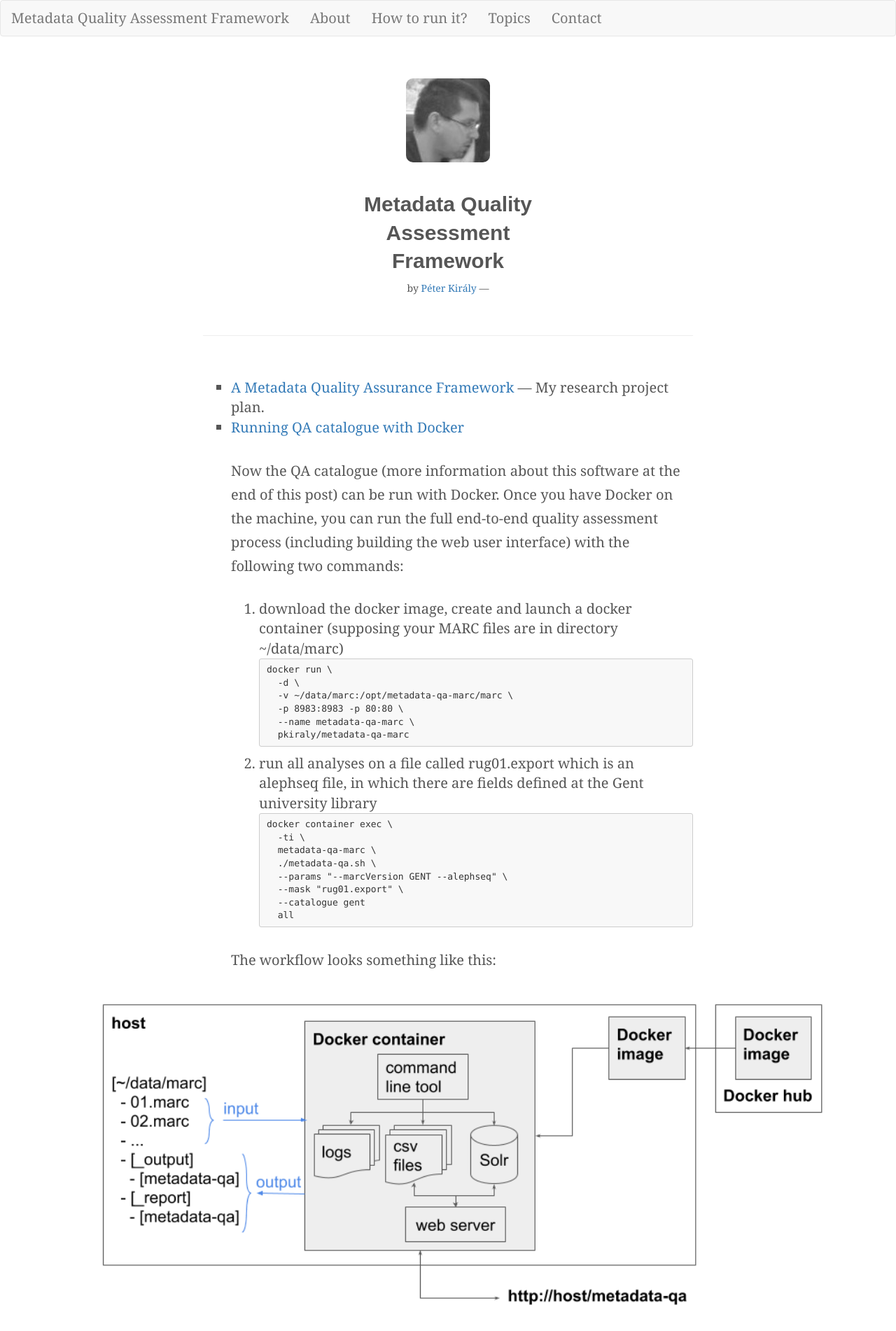
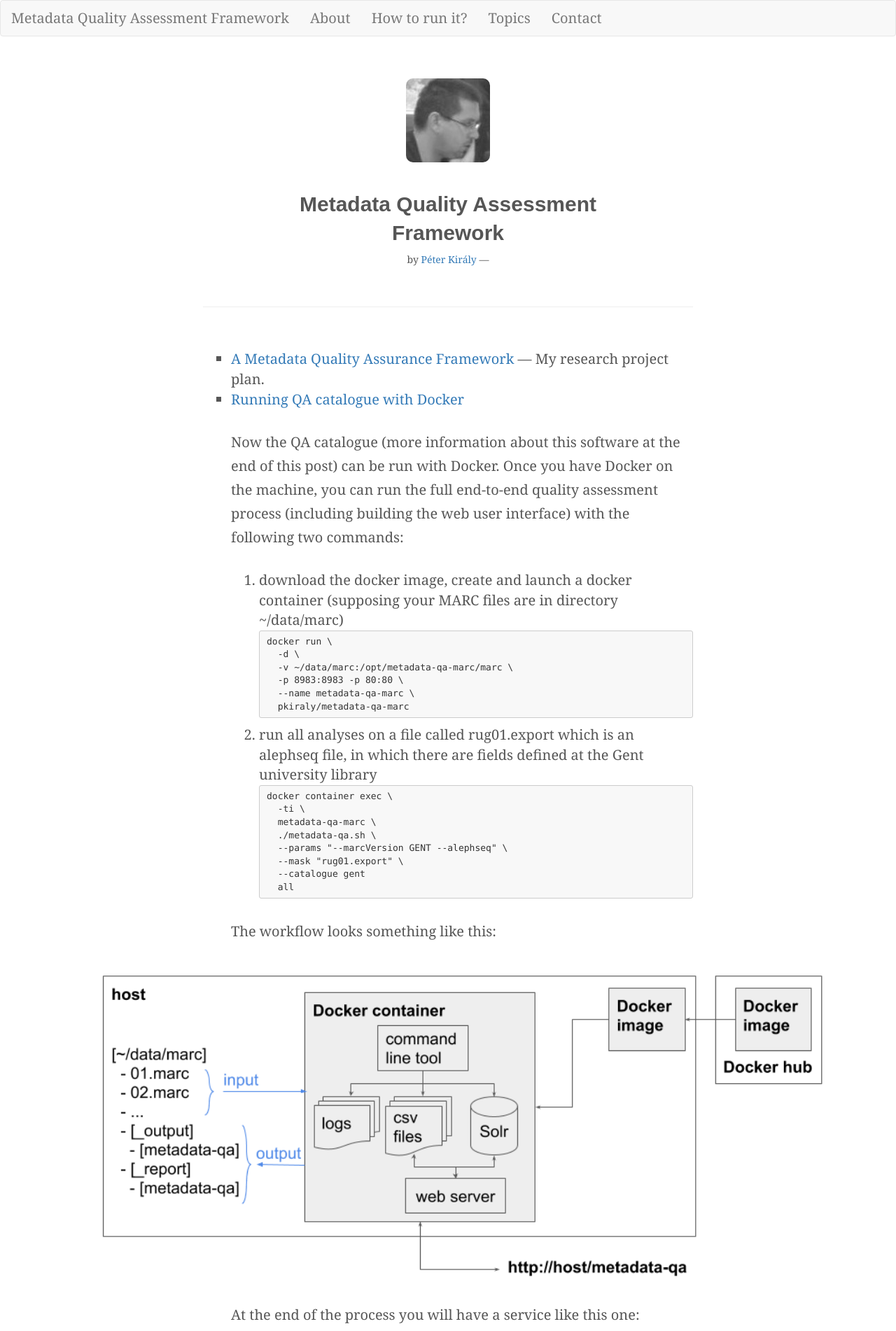
Before and after one commit to pkiraly/pkiraly.github.io, a Jekyll site: the page built from index.html, in a window 1280 px wide. Shown: the top 1902 px of the page at 70% size. Built offline with Jekyll 4.4.1, drawn with Linux system fonts in a browser that asks for light colours; nearby versions of some CDN libraries; some web fonts are replaced; the list of posts is cut into pages by our own code; comment, search, counter and statistics services are not loaded.

```diff
--- a/css/stylesheet.css
+++ b/css/stylesheet.css
@@ -36,7 +36,7 @@
   font-weight: bold;
   font-size: 1.5em;
   width: 80%;
-  max-width: 320px;
+  max-width: 500px;
   margin: 0 auto;
   line-height: 1.35em;
   font-family: "Viga", Arial, sans-serif;
```
